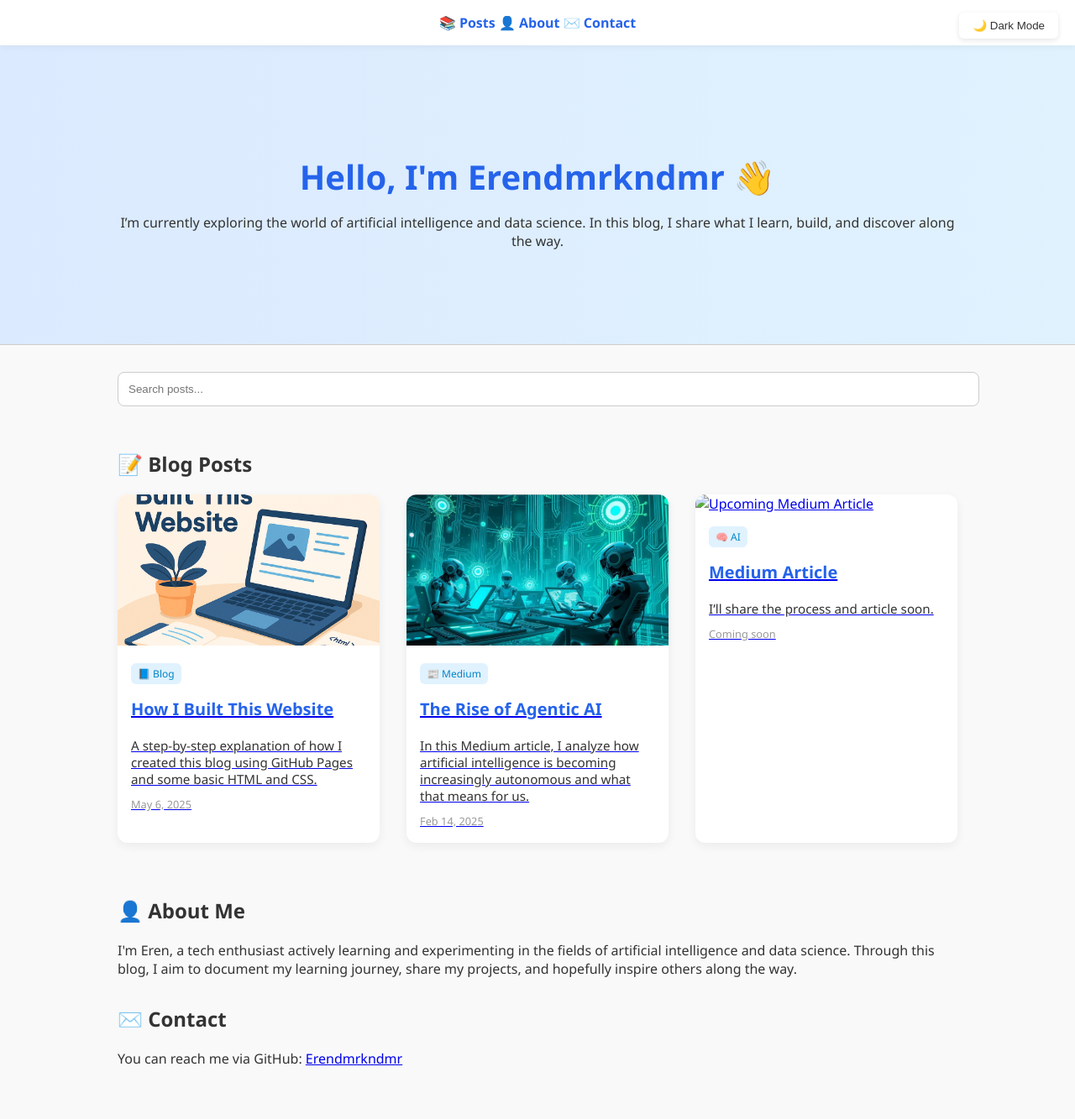
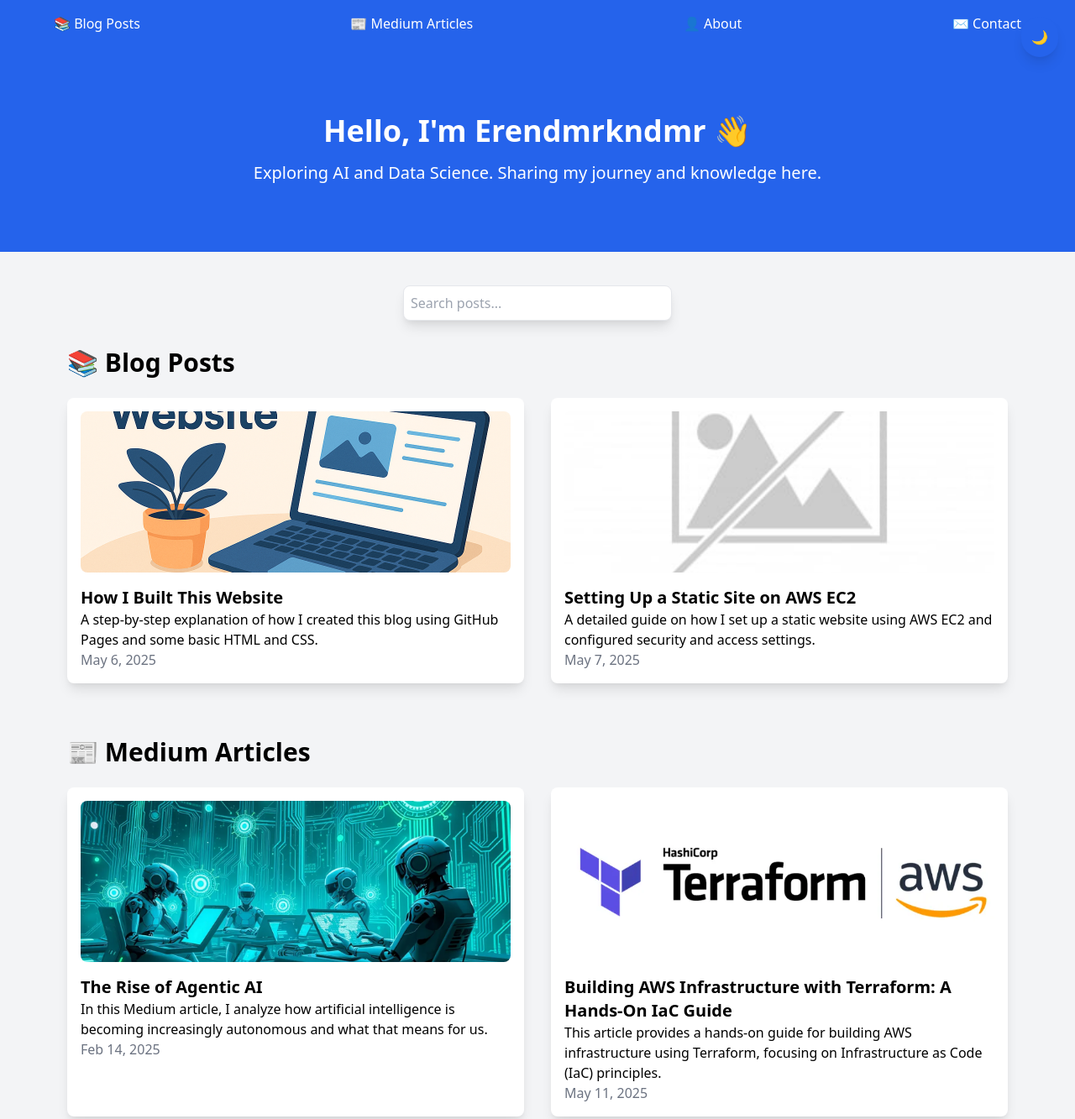
Before and after one commit to Erendmrkndmr/Erendmrkndmr.github.io, a plain HTML site: page index.html in a window 1280 px wide. Shown: the top 1333 px of the page at 84% size. Drawn offline with nearby package versions, Linux system fonts and the light colour scheme.

Commit message:
Completed development of EC2 static site setup guide

```diff
--- a/css/style.css
+++ b/css/style.css
@@ -20,7 +20,7 @@ body {
 }
 
 .container {
-  max-width: 1000px;
+  max-width: 1200px;
   margin: auto;
   padding: 2rem;
 }
@@ -30,17 +30,23 @@ body {
   top: 0;
   background: var(--card);
   padding: 1rem;
-  box-shadow: 0 2px 8px rgba(0,0,0,0.05);
+  box-shadow: 0 2px 8px rgba(0,0,0,0.1);
   z-index: 10;
   display: flex;
-  justify-content: center;
+  justify-content: space-between;
   gap: 2rem;
+  align-items: center;
 }
 
 .navbar a {
   text-decoration: none;
   color: var(--accent);
   font-weight: bold;
+  transition: color 0.2s;
+}
+
+.navbar a:hover {
+  color: var(--text);
 }
 
 .theme-button {
@@ -51,10 +57,16 @@ body {
   background: var(--card);
   color: var(--text);
   border: none;
-  padding: 0.5rem 1rem;
+  padding: 0.75rem 1rem;
   border-radius: 6px;
   cursor: pointer;
   box-shadow: 0 2px 6px rgba(0,0,0,0.1);
+  transition: background-color 0.3s;
+}
+
+.theme-button:hover {
+  background: var(--accent);
+  color: var(--card);
 }
 
 .hero {
@@ -65,7 +77,7 @@ body {
 }
 
 .hero h1 {
-  font-size: 2.5rem;
+  font-size: 3rem;
   margin-bottom: 1rem;
   color: var(--accent);
 }
@@ -76,6 +88,11 @@ body {
   margin-bottom: 2rem;
   border-radius: 8px;
   border: 1px solid #ccc;
+  transition: border 0.3s ease;
+}
+
+.search-input:focus {
+  border-color: var(--accent);
 }
 
 .grid {
@@ -89,17 +106,19 @@ body {
   border-radius: 12px;
   overflow: hidden;
   box-shadow: 0 4px 12px rgba(0,0,0,0.06);
-  transition: transform 0.2s ease;
+  transition: transform 0.2s ease, box-shadow 0.3s ease;
 }
 
 .blog-card:hover {
   transform: translateY(-5px);
+  box-shadow: 0 8px 20px rgba(0, 0, 0, 0.1);
 }
 
 .blog-card img {
   width: 100%;
   height: 180px;
   object-fit: cover;
+  border-radius: 12px;
 }
 
 .blog-content {
--- a/index.html
+++ b/index.html
@@ -1,99 +1,113 @@
 <!DOCTYPE html>
-<html lang="en">
+<html lang="tr">
 <head>
   <meta charset="UTF-8" />
   <meta name="viewport" content="width=device-width, initial-scale=1.0" />
   <title>Erendmrkndmr | Blog</title>
-  <link rel="stylesheet" href="css/style.css" />
+  <link href="https://cdn.jsdelivr.net/npm/tailwindcss@2.0.3/dist/tailwind.min.css" rel="stylesheet">
 </head>
-<body>
+<body class="bg-gray-100">
 
   <!-- 🌙 Dark Mode Toggle -->
-  <button id="toggle-theme" class="theme-button">🌙 Dark Mode</button>
+  <button id="toggle-theme" class="theme-button fixed top-5 right-5 p-3 bg-blue-600 text-white rounded-full shadow-lg">🌙</button>
 
   <!-- 🧭 Navigation -->
-  <header class="navbar">
-    <nav>
-      <a href="#posts">📚 Posts</a>
-      <a href="#about">👤 About</a>
-      <a href="#contact">✉️ Contact</a>
+  <header class="bg-blue-600 text-white p-4">
+    <nav class="max-w-6xl mx-auto flex justify-between">
+      <a href="#posts" class="hover:underline">📚 Blog Posts</a>
+      <a href="#medium" class="hover:underline">📰 Medium Articles</a>
+      <a href="#about" class="hover:underline">👤 About</a>
+      <a href="#contact" class="hover:underline">✉️ Contact</a>
     </nav>
   </header>
 
   <!-- 👋 Hero Section -->
-  <section class="hero">
-    <div class="container">
-      <h1>Hello, I'm Erendmrkndmr 👋</h1>
-      <p>I’m currently exploring the world of artificial intelligence and data science. In this blog, I share what I learn, build, and discover along the way.</p>
-    </div>
+  <section class="hero py-20 bg-blue-600 text-white text-center">
+    <h1 class="text-4xl font-bold">Hello, I'm Erendmrkndmr 👋</h1>
+    <p class="text-xl mt-4">Exploring AI and Data Science. Sharing my journey and knowledge here.</p>
   </section>
 
-  <main class="container">
+  <main class="max-w-6xl mx-auto px-4 py-10">
 
     <!-- 🔍 Search -->
-    <input type="text" id="searchInput" placeholder="Search posts..." class="search-input" />
+    <div class="text-center mb-8">
+      <input type="text" id="searchInput" placeholder="Search posts..." class="search-input p-2 w-full max-w-xs border rounded-lg shadow-lg">
+    </div>
 
-    <!-- 📌 Blog Posts -->
-    <section id="posts">
-      <h2>📝 Blog Posts</h2>
-
-      <div class="grid">
-
+    <!-- 📌 Blog Posts Section -->
+    <section id="posts" class="mb-16">
+      <h2 class="text-3xl font-bold mb-6">📚 Blog Posts</h2>
+      <div class="grid md:grid-cols-2 gap-8">
         <!-- Post 1 -->
-        <div class="blog-card">
+        <div class="blog-card bg-white p-4 rounded-lg shadow-lg">
           <a href="blog/how-i-built-this.html">
-            <img src="images/how_i_built_this.png" alt="How I Built This Site">
-            <div class="blog-content">
-              <span class="badge">📘 Blog</span>
-              <h3>How I Built This Website</h3>
+            <img src="images/how_i_built_this.png" alt="How I Built This Site" class="w-full h-48 object-cover rounded-lg">
+            <div class="blog-content mt-4">
+              <h3 class="text-xl font-semibold">How I Built This Website</h3>
               <p>A step-by-step explanation of how I created this blog using GitHub Pages and some basic HTML and CSS.</p>
-              <span class="date">May 6, 2025</span>
+              <span class="date text-gray-500">May 6, 2025</span>
             </div>
           </a>
         </div>
 
-        <!-- Medium Post -->
-        <div class="blog-card">
-            <a href="https://medium.com/@erendemirkandemir/the-rise-of-agentic-ai-is-artificial-intelligence-now-thinking-on-its-own-756c524b5fda" target="_blank">
-              <img src="images/agentic_ai.webp" alt="Agentic AI">
-              <div class="blog-content">
-                <span class="badge">📰 Medium</span>
-                <h3>The Rise of Agentic AI</h3>
-                <p>In this Medium article, I analyze how artificial intelligence is becoming increasingly autonomous and what that means for us.</p>
-                <span class="date">Feb 14, 2025</span>
-              </div>
-            </a>
-          </div>
+        <!-- Post 2 -->
+        <div class="blog-card bg-white p-4 rounded-lg shadow-lg">
+          <a href="blog/aws-ec2-setup.html">
+            <img src="images/no-image.jpg" alt="AWS EC2 Setup" class="w-full h-48 object-cover rounded-lg">
+            <div class="blog-content mt-4">
+              <h3 class="text-xl font-semibold">Setting Up a Static Site on AWS EC2</h3>
+              <p>A detailed guide on how I set up a static website using AWS EC2 and configured security and access settings.</p>
+              <span class="date text-gray-500">May 7, 2025</span>
+            </div>
+          </a>
+        </div>
+      </div>
+    </section>
 
-
-        <!-- Upcoming Post -->
-        <div class="blog-card">
-          <a href="#">
-            <img src="images/cv-ai.png" alt="Upcoming Medium Article">
-            <div class="blog-content">
-              <span class="badge">🧠 AI</span>
-              <h3>Medium Article</h3>
-              <p>I’ll share the process and article soon.</p>
-              <span class="date">Coming soon</span>
+    <!-- 📰 Medium Articles Section -->
+    <section id="medium" class="mb-16">
+      <h2 class="text-3xl font-bold mb-6">📰 Medium Articles</h2>
+      <div class="grid md:grid-cols-2 gap-8">
+        <!-- Medium Post 1 -->
+        <div class="blog-card bg-white p-4 rounded-lg shadow-lg">
+          <a href="https://medium.com/@erendemirkandemir/the-rise-of-agentic-ai-is-artificial-intelligence-now-thinking-on-its-own-756c524b5fda" target="_blank">
+            <img src="images/agentic_ai.webp" alt="Agentic AI" class="w-full h-48 object-cover rounded-lg">
+            <div class="blog-content mt-4">
+              <h3 class="text-xl font-semibold">The Rise of Agentic AI</h3>
+              <p>In this Medium article, I analyze how artificial intelligence is becoming increasingly autonomous and what that means for us.</p>
+              <span class="date text-gray-500">Feb 14, 2025</span>
             </div>
           </a>
         </div>
 
-
-
+        <!-- Medium Post 2 -->
+        <div class="blog-card bg-white p-4 rounded-lg shadow-lg">
+          <a href="https://medium.com/@erendemirkandemir/building-aws-infrastructure-with-terraform-a-hands-on-iac-guide-with-generative-ai-reference-a04068bee457" target="_blank">
+            <img src="images/building-aws-infrastructure-with-terraform.webp" alt="Building AWS Infrastructure with Terraform" class="w-full h-48 object-cover rounded-lg">
+            <div class="blog-content mt-4">
+              <h3 class="text-xl font-semibold">Building AWS Infrastructure with Terraform: A Hands-On IaC Guide</h3>
+              <p>This article provides a hands-on guide for building AWS infrastructure using Terraform, focusing on Infrastructure as Code (IaC) principles.</p>
+              <span class="date text-gray-500">May 11, 2025</span>
+            </div>
+          </a>
+        </div>
       </div>
     </section>
 
     <!-- 👤 About -->
     <section id="about" style="margin-top: 4rem;">
-      <h2>👤 About Me</h2>
+      <h2 class="text-3xl font-bold mb-4">👤 About Me</h2>
       <p>I'm Eren, a tech enthusiast actively learning and experimenting in the fields of artificial intelligence and data science. Through this blog, I aim to document my learning journey, share my projects, and hopefully inspire others along the way.</p>
     </section>
 
     <!-- ✉️ Contact -->
-    <section id="contact" style="margin-top: 2rem;">
-      <h2>✉️ Contact</h2>
-      <p>You can reach me via GitHub: <a href="https://github.com/Erendmrkndmr" target="_blank">Erendmrkndmr</a></p>
+    <section id="contact" class="mb-16">
+      <h2 class="text-3xl font-bold mb-4">✉️ Contact</h2>
+      <p>You can reach me via:</p>
+      <ul>
+        <li>GitHub: <a href="https://github.com/Erendmrkndmr" target="_blank" class="text-blue-600 hover:underline">Erendmrkndmr</a></li>
+        <li>LinkedIn: <a href="https://www.linkedin.com/in/eren-demirkan-demir/" target="_blank" class="text-blue-600 hover:underline">Eren Demirkan Demir</a></li>
+      </ul>
     </section>
   </main>
 
```
Also changed, not shown: blog/aws-ec2-setup.html (added, +107 -0 lines), images/building-aws-infrastructure-with-terraform.webp (added), images/no-image.jpg (added).
